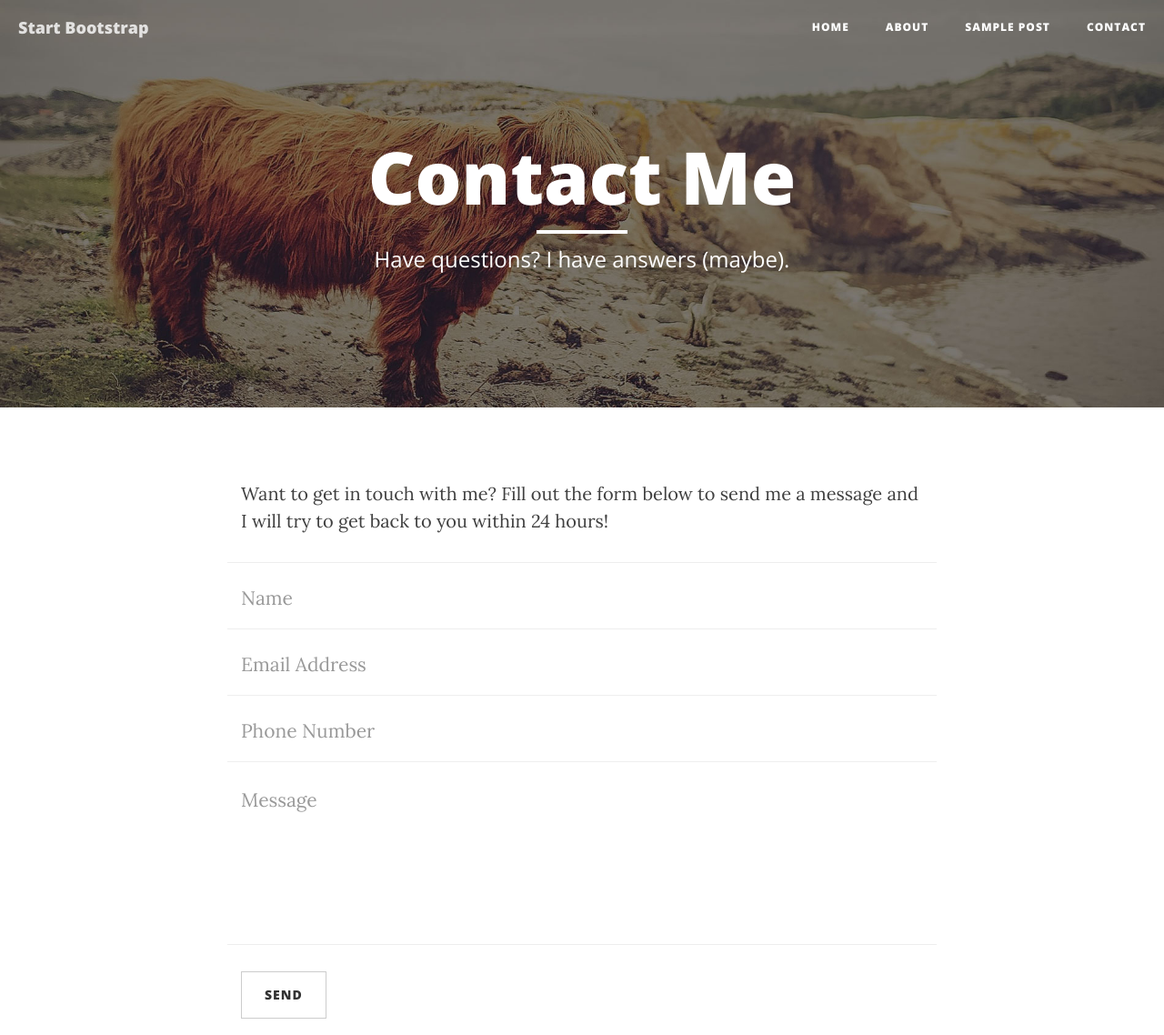
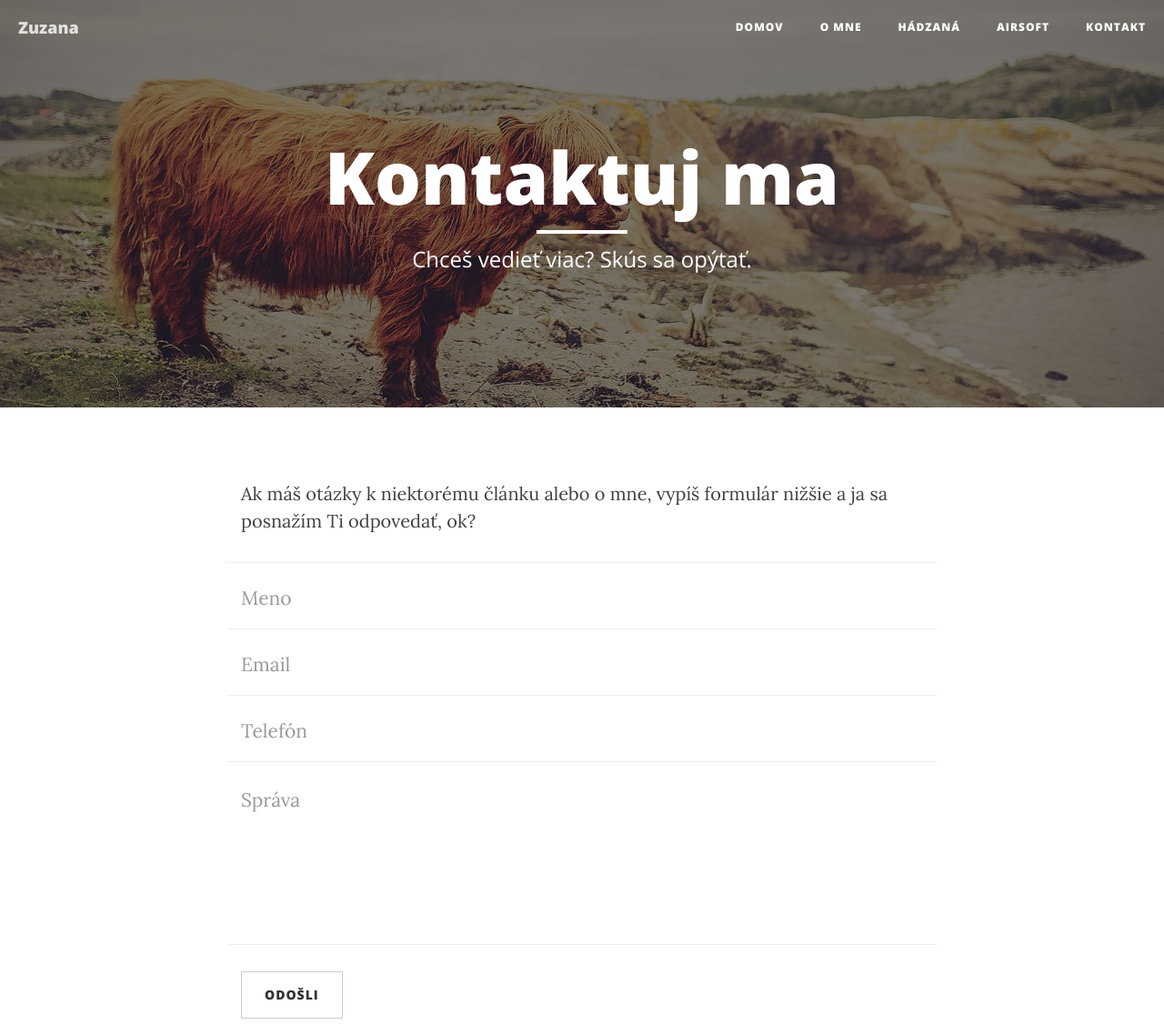
Before and after one commit to zelenakovaz/osobna_stranka, a plain HTML site: page stranka2/public_html/contact.html in a window 1280 px wide. Shown: the top 1138 px of the page at 91% size. Drawn offline with nearby package versions, Linux system fonts and the light colour scheme.

Commit message:
Kontakt - úpravy

```diff
--- a/stranka2/public_html/contact.html
+++ b/stranka2/public_html/contact.html
@@ -44,23 +44,26 @@
                     <span class="icon-bar"></span>
                     <span class="icon-bar"></span>
                 </button>
-                <a class="navbar-brand" href="index.html">Start Bootstrap</a>
+                <a class="navbar-brand" href="index.html">Zuzana</a>
             </div>
 
             <!-- Collect the nav links, forms, and other content for toggling -->
             <div class="collapse navbar-collapse" id="bs-example-navbar-collapse-1">
                 <ul class="nav navbar-nav navbar-right">
                     <li>
-                        <a href="index.html">Home</a>
+                        <a href="index.html">Domov</a>
                     </li>
                     <li>
-                        <a href="about.html">About</a>
+                        <a href="about.html">O mne</a>
                     </li>
                     <li>
-                        <a href="post.html">Sample Post</a>
+                        <a href="post.html">Hádzaná</a>
                     </li>
                     <li>
-                        <a href="contact.html">Contact</a>
+                        <a href="post1.html">Airsoft</a>
+                    </li>
+                    <li>
+                        <a href="contact.html">Kontakt</a>
                     </li>
                 </ul>
             </div>
@@ -76,9 +79,9 @@
             <div class="row">
                 <div class="col-lg-8 col-lg-offset-2 col-md-10 col-md-offset-1">
                     <div class="page-heading">
-                        <h1>Contact Me</h1>
+                        <h1>Kontaktuj ma</h1>
                         <hr class="small">
-                        <span class="subheading">Have questions? I have answers (maybe).</span>
+                        <span class="subheading">Chceš vedieť viac? Skús sa opýtať.</span>
                     </div>
                 </div>
             </div>
@@ -89,7 +92,7 @@
     <div class="container">
         <div class="row">
             <div class="col-lg-8 col-lg-offset-2 col-md-10 col-md-offset-1">
-                <p>Want to get in touch with me? Fill out the form below to send me a message and I will try to get back to you within 24 hours!</p>
+                <p>Ak máš otázky k niektorému článku alebo o mne, vypíš formulár nižšie a ja sa posnažím Ti odpovedať, ok?</p>
                 <!-- Contact Form - Enter your email address on line 19 of the mail/contact_me.php file to make this form work. -->
                 <!-- WARNING: Some web hosts do not allow emails to be sent through forms to common mail hosts like Gmail or Yahoo. It's recommended that you use a private domain email address! -->
                 <!-- NOTE: To use the contact form, your site must be on a live web host with PHP! The form will not work locally! -->
@@ -97,28 +100,28 @@
                     <div class="row control-group">
                         <div class="form-group col-xs-12 floating-label-form-group controls">
                             <label>Name</label>
-                            <input type="text" class="form-control" placeholder="Name" id="name" required data-validation-required-message="Please enter your name.">
+                            <input type="text" class="form-control" placeholder="Meno" id="name" required data-validation-required-message="Nemáš meno?">
                             <p class="help-block text-danger"></p>
                         </div>
                     </div>
                     <div class="row control-group">
                         <div class="form-group col-xs-12 floating-label-form-group controls">
                             <label>Email Address</label>
-                            <input type="email" class="form-control" placeholder="Email Address" id="email" required data-validation-required-message="Please enter your email address.">
+                            <input type="email" class="form-control" placeholder="Email" id="email" required data-validation-required-message="Napíš email.">
                             <p class="help-block text-danger"></p>
                         </div>
                     </div>
                     <div class="row control-group">
                         <div class="form-group col-xs-12 floating-label-form-group controls">
                             <label>Phone Number</label>
-                            <input type="tel" class="form-control" placeholder="Phone Number" id="phone" required data-validation-required-message="Please enter your phone number.">
+                            <input type="tel" class="form-control" placeholder="Telefón" id="phone" required data-validation-required-message="Napíš telefónne číslo.">
                             <p class="help-block text-danger"></p>
                         </div>
                     </div>
                     <div class="row control-group">
                         <div class="form-group col-xs-12 floating-label-form-group controls">
                             <label>Message</label>
-                            <textarea rows="5" class="form-control" placeholder="Message" id="message" required data-validation-required-message="Please enter a message."></textarea>
+                            <textarea rows="5" class="form-control" placeholder="Správa" id="message" required data-validation-required-message="Napíš správu."></textarea>
                             <p class="help-block text-danger"></p>
                         </div>
                     </div>
@@ -126,7 +129,7 @@
                     <div id="success"></div>
                     <div class="row">
                         <div class="form-group col-xs-12">
-                            <button type="submit" class="btn btn-default">Send</button>
+                            <button type="submit" class="btn btn-default">Odošli</button>
                         </div>
                     </div>
                 </form>
```
